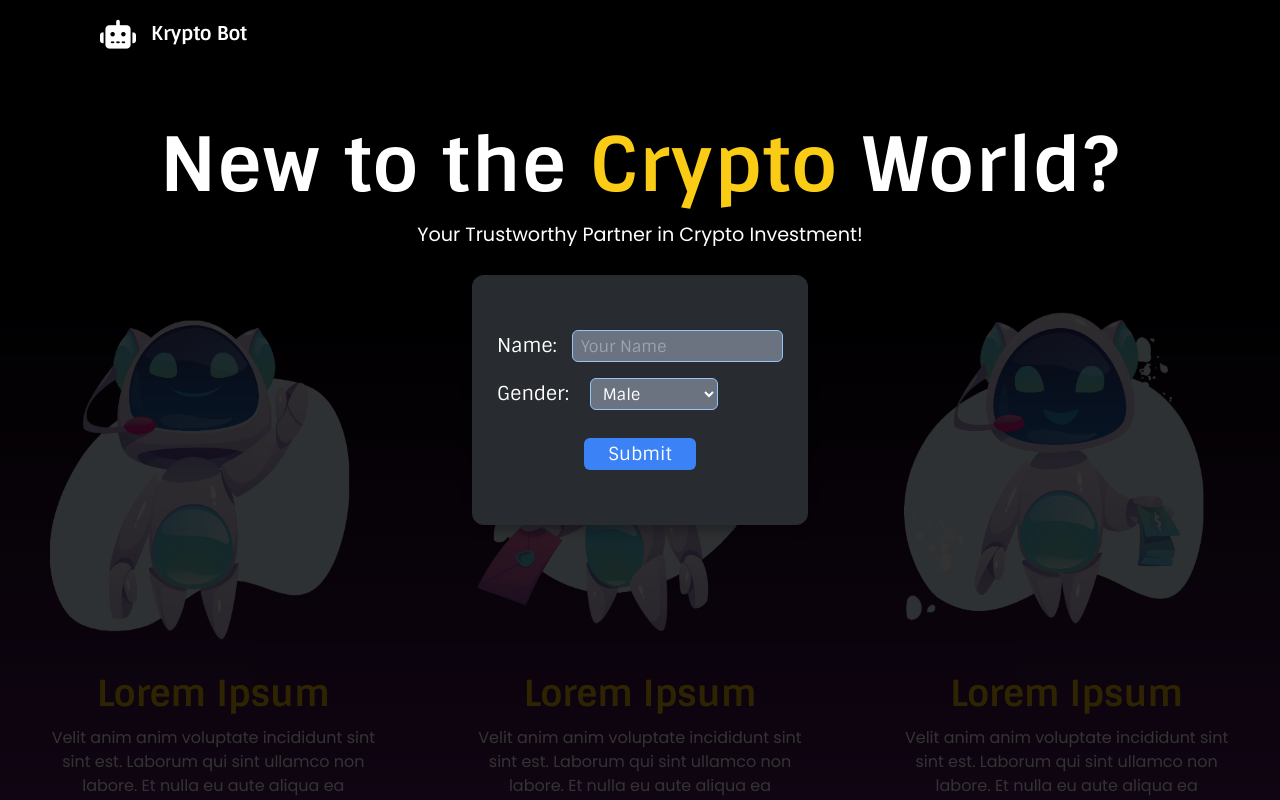
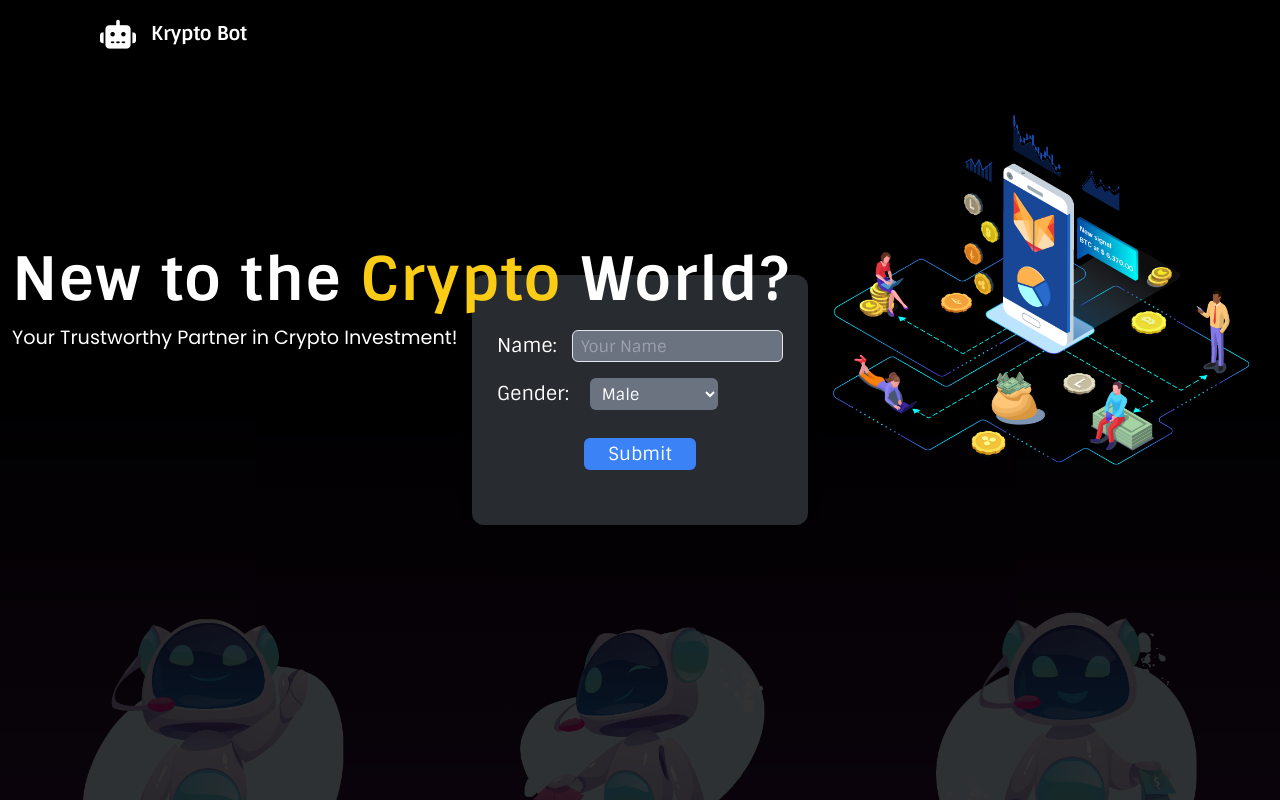
Before and after one commit to Yash-Phatak/Auto-Remediation, a React (Create React App) app in the folder client/: page / in a window 1280 px wide. Shown: the top 800 px of the page. Built offline with nearby package versions, Linux system fonts and the light colour scheme.

Commit message:
backend test

```diff
--- a/client/public/index.html
+++ b/client/public/index.html
@@ -1,21 +1,25 @@
 <!DOCTYPE html>
 <html lang="en">
+
 <head>
   <meta charset="utf-8" />
   <meta name="viewport" content="width=device-width, initial-scale=1" />
   <meta name="theme-color" content="#000000" />
-    <meta
-      name="description"
-      content="Web site created using create-react-app"
-    />
+  <meta name="description" content="Web site created using create-react-app" />
   <link rel="preconnect" href="https://fonts.googleapis.com">
   <link rel="preconnect" href="https://fonts.gstatic.com" crossorigin>
-    <link href="https://fonts.googleapis.com/css2?family=Poppins&family=Sintony:wght@400;700&display=swap" rel="stylesheet">
+  <link href="https://fonts.googleapis.com/css2?family=Poppins&family=Sintony:wght@400;700&display=swap"
+    rel="stylesheet">
+  <link rel="preconnect" href="https://fonts.googleapis.com">
+  <link rel="preconnect" href="https://fonts.gstatic.com" crossorigin>
+  <link href="https://fonts.googleapis.com/css2?family=Montserrat:wght@400;700&display=swap" rel="stylesheet">
   <script src="https://kit.fontawesome.com/9e54abc427.js" crossorigin="anonymous"></script>
   <title>ChatBot</title>
 </head>
+
 <body>
   <noscript>You need to enable JavaScript to run this app.</noscript>
   <div id="root"></div>
 </body>
+
 </html>
--- a/client/src/App.css
+++ b/client/src/App.css
@@ -17,4 +17,5 @@ iframe{
 
 body{
     position: relative;
+    margin: 0px;
 }
--- a/client/src/astylus/chat.module.css
+++ b/client/src/astylus/chat.module.css
@@ -101,6 +101,10 @@ label{
     min-width: 250px;
     width:800px;
 }
+input:focus {
+    outline: none;
+    border: 3px solid #7e1faa;
+}
 
 .btn{
     color: var(--sec);
--- a/client/src/astylus/fp.module.css
+++ b/client/src/astylus/fp.module.css
@@ -21,7 +21,7 @@
 }
 
 .h{
-    font-size: 75px;
+    font-size: 60px;
     font-weight: bolder;
     letter-spacing: 2px;
 }
--- a/client/src/astylus/modal.css
+++ b/client/src/astylus/modal.css
@@ -23,3 +23,13 @@
     padding: 25px;
     z-index: 999 !important;
 }
+
+input:focus {
+    outline: none;
+    border: 1px solid #7e1faa;
+}
+
+select:focus{
+    outline: none;
+    border: 1px solid #7e1faa;
+}
--- a/client/src/components/Fcard.jsx
+++ b/client/src/components/Fcard.jsx
@@ -2,11 +2,13 @@ import React from 'react'
 
 function Fcard({img, head, detail}) {
   return (
+    <>
     <div className='w-[350px] h-[600px] p-3' >
-      <img src={img} className='min-h-[350px] max-w-[300px]'/>
+      <div className='flex justify-center items-center'><img src={img} className='h-[80%] w-[80%] object-fit'/></div>
       <h1 className='text-4xl p-3 text-yellow-500 font-bold' style={{"fontFamily":"var(--font1)"}}>{head}</h1>
       <p className='' style={{"fontFamily":"var(--font2)"}}>{detail}</p>
     </div>
+    </>
   )
 }
 
--- a/client/src/components/Fp.jsx
+++ b/client/src/components/Fp.jsx
@@ -5,24 +5,31 @@ import Fcard from './Fcard'
 import i1 from '../img/b1.png'
 import i4 from '../img/b4.png'
 import i3 from '../img/b3.png'
+import img from '../img/boy.png'
 
 function Fp({ open }) {
   return (
     <>
-      <div className={`${fpc.bdy}`}>
-        <div className={fpc.heading}>
+      <div className={`${fpc.bdy} max-w-[100%]`}>
+        <div className={`${fpc.heading} flex flex-row max-md:flex-col`}>
+
+          <div className='flex flex-col items-start pr-7 justify-center'>
             <h1 className={fpc.h}>New to the <span className='text-yellow-400'>Crypto</span> World?</h1>
             <h2 style={{ fontFamily: "var(--font2)", fontSize: "1.2rem" }}>Your Trustworthy Partner in Crypto Investment!</h2>
+
             {!open && (<div className='flex justify-center items-center'>
               <Link to='/chat' className={fpc.btn} >
                 <Link to='/chat' className='text-yellow-400 text-lg'>Chat now<i className={`fa-solid fa-arrow-right fa-lg ${open ? "" : "fa-fade"} pl-3 text-yellow-400 z-0`}></i></Link>
               </Link>
             </div>)}
           </div>
-        <div className='flex justify-around items-center flex-1 mt-10 max-lg:flex-col'>
-          <Fcard img={i1} head={"Lorem Ipsum"} detail={"Velit anim anim voluptate incididunt sint sint est. Laborum qui sint ullamco non labore. Et nulla eu aute aliqua ea deserunt irure voluptate adipisicing. Amet qui labore velit culpa."}/>
-          <Fcard img={i4} head={"Lorem Ipsum"} detail={"Velit anim anim voluptate incididunt sint sint est. Laborum qui sint ullamco non labore. Et nulla eu aute aliqua ea deserunt irure voluptate adipisicing. Amet qui labore velit culpa."}/>
-          <Fcard img={i3} head={"Lorem Ipsum"} detail={"Velit anim anim voluptate incididunt sint sint est. Laborum qui sint ullamco non labore. Et nulla eu aute aliqua ea deserunt irure voluptate adipisicing. Amet qui labore velit culpa."}/>
+          <img src={img} alt="main" className='max-w-[450px] max-h-[450px] m-auto' />
+        </div>
+
+        <div className='flex justify-around items-center flex-1 mt-28 max-lg:flex-col max-w-[100vw]'>
+          <Fcard img={i1} head={"Lorem Ipsum"} detail={"Velit anim anim voluptate incididunt sint sint est. Laborum qui sint ullamco non labore. Et nulla eu aute aliqua ea deserunt irure voluptate adipisicing. Amet qui labore velit culpa."} />
+          <Fcard img={i4} head={"Lorem Ipsum"} detail={"Velit anim anim voluptate incididunt sint sint est. Laborum qui sint ullamco non labore. Et nulla eu aute aliqua ea deserunt irure voluptate adipisicing. Amet qui labore velit culpa."} />
+          <Fcard img={i3} head={"Lorem Ipsum"} detail={"Velit anim anim voluptate incididunt sint sint est. Laborum qui sint ullamco non labore. Et nulla eu aute aliqua ea deserunt irure voluptate adipisicing. Amet qui labore velit culpa."} />
         </div>
 
       </div>
--- a/client/src/components/Modal.jsx
+++ b/client/src/components/Modal.jsx
@@ -12,11 +12,11 @@ function Modal({ setOpenModal }) {
         <form onSubmit={() => { setOpenModal(false); localStorage.setItem('name', val);  localStorage.setItem('gen', gen)}} className='flex flex-col justify-center items-center'>
           <div className='pb-4'>
             <label for="name">Name:</label>
-            <input type="text" name="name" placeholder="Your Name" value={val} onChange={(e) => { setVal(e.target.value) }} className='bg-gray-500 h-8 px-2 border border-blue-300 rounded-md'/>
+            <input type="text" name="name" placeholder="Your Name" value={val} onChange={(e) => { setVal(e.target.value) }} className='bg-gray-500 h-8 px-2 border rounded-md'/>
           </div>
           <div className='pb-4 self-start'>
             <label>Gender: </label>
-            <select name="gend" value={gen} onChange={(e) => { setGen(e.target.value) }} className='rounded-md bg-gray-500 w-32 h-8 pl-2 border border-blue-300'>
+            <select name="gend" value={gen} onChange={(e) => { setGen(e.target.value) }} className='rounded-md bg-gray-500 w-32 h-8 pl-2 '>
               <option value="male">Male</option>
               <option value="female">Female</option>
             </select>
```
Lines whose indentation alone changed are shown as unchanged.
